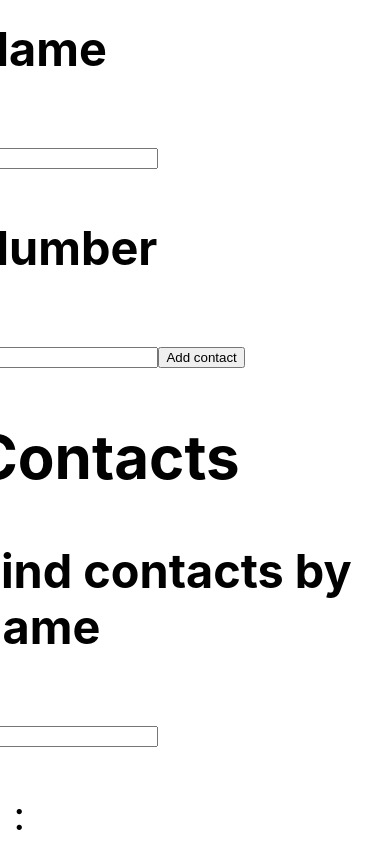
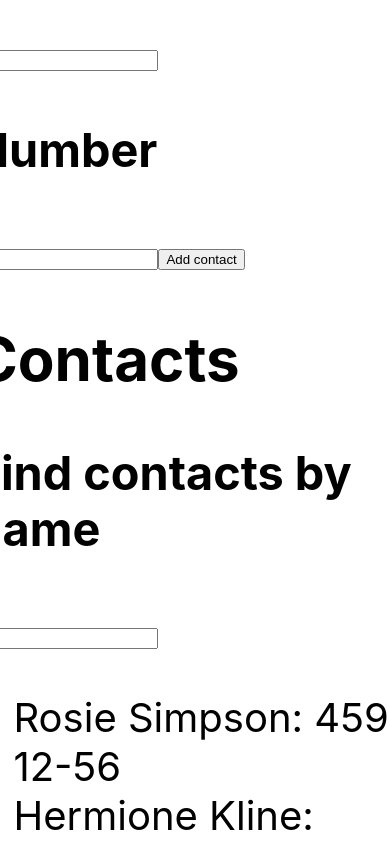
Before and after one commit to OlehKozubJS/goit-react-hw-02-phonebook, a React (Create React App) app: page / in a window 390 px wide. Shown: the top 844 px of the page. Built offline with nearby package versions, Linux system fonts and the light colour scheme.

Commit message:
Update Phonebook.jsx

```diff
--- a/src/components/Phonebook.jsx
+++ b/src/components/Phonebook.jsx
@@ -29,7 +29,7 @@ export class Phonebook extends Component {
     }
 
     renderContactList = () => {
-        return this.state.contacts.map(contact => <li key={contact.id}>{contact.name}: {contact.number}</li>);
+        return this.state.contacts;
     }
 
     findContactsByName = event => {
```
